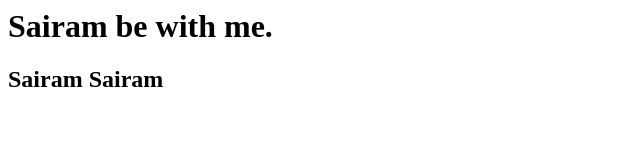
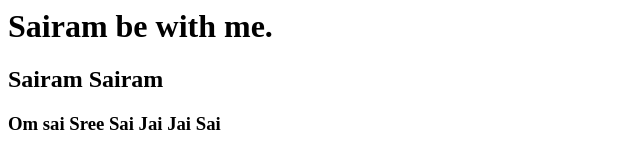
Before and after one commit to VinodiniT/firstgitrepo, a plain HTML site: page index.html in a window 1280 px wide. Shown: the whole page, without its empty margins (0-640 px from the left). Drawn offline with Linux system fonts and the light colour scheme.

Commit message:
Adding one more line.

```diff
--- a/index.html
+++ b/index.html
@@ -3,6 +3,7 @@
 	<body>
 		<h1>Sairam be with me.</h1>
 		<h2>Sairam Sairam</h2>
+		<h3>Om sai Sree Sai Jai Jai Sai</h3>
 	</body>
 
 </html>
```
